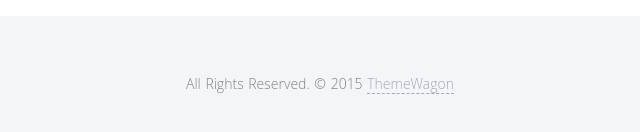
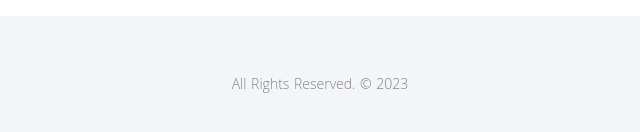
Before and after one commit to hyperiusblake/hyperiusblake.github.io, a plain HTML site: page index.html in a window 1280 px wide. Shown: the part 5199-5331 px from the top of the page, 320-960 px from the left. Drawn offline with nearby package versions, Linux system fonts and the light colour scheme; some packages are replaced by stand-ins of ours.

Commit message:
Footer Edit

```diff
--- a/index.html
+++ b/index.html
@@ -402,7 +402,7 @@
           <div class="container">
             <div class="row">
               <div class="col-md-12 text-center">
-                <p>All Rights Reserved. &copy; 2015 <a href="http://www.themewagon.com">ThemeWagon</a>
+                <p>All Rights Reserved. &copy; 2023
               </div>
             </div>
           </div>
```
